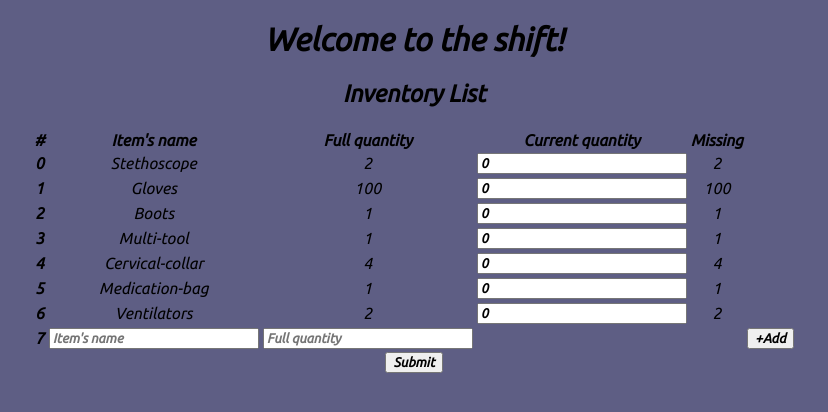
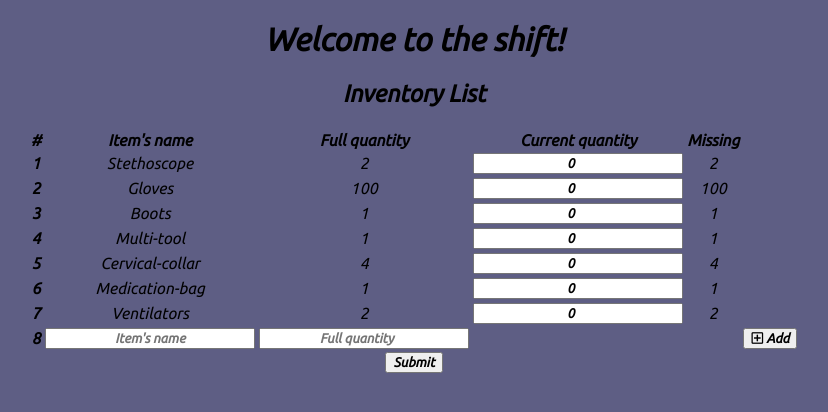
Before and after one commit to ramabadash/paramedics-equipment-list, a React (Create React App) app in the folder paramedics-equipment-list/: page /inventory in a window 1280 px wide. Shown: the top 412 px of the page, without its empty margins (226-1054 px from the left). Built offline with nearby package versions, Linux system fonts and the light colour scheme.

Commit message:
# Fix indexes and add icons

```diff
--- a/paramedics-equipment-list/public/index.html
+++ b/paramedics-equipment-list/public/index.html
@@ -12,6 +12,12 @@
       href="https://fonts.googleapis.com/css2?family=Ubuntu:ital@1&display=swap"
       rel="stylesheet"
     />
+    <link
+      rel="stylesheet"
+      href="https://use.fontawesome.com/releases/v5.13.0/css/all.css"
+      integrity="sha384-Bfad6CLCknfcloXFOyFnlgtENryhrpZCe29RTifKEixXQZ38WheV+i/6YWSzkz3V"
+      crossorigin="anonymous"
+    />
     <meta name="viewport" content="width=device-width, initial-scale=1" />
     <meta name="theme-color" content="#000000" />
     <meta
--- a/paramedics-equipment-list/src/components/AddItemForm.jsx
+++ b/paramedics-equipment-list/src/components/AddItemForm.jsx
@@ -18,7 +18,7 @@ function AddItemForm({ numOfEquipment }) {
   return (
     <tfoot>
       <tr>
-        <th>{numOfEquipment}</th>
+        <th>{numOfEquipment + 1}</th>
         <td>
           <input
             type='text'
@@ -38,7 +38,9 @@ function AddItemForm({ numOfEquipment }) {
         <td></td>
         <td></td>
         <td>
-          <button onClick={handleAddItem}>+Add</button>
+          <button onClick={handleAddItem}>
+            <i className='far fa-plus-square'></i> Add
+          </button>
         </td>
       </tr>
     </tfoot>
--- a/paramedics-equipment-list/src/components/App.jsx
+++ b/paramedics-equipment-list/src/components/App.jsx
@@ -13,6 +13,7 @@ function App() {
         <Route path='/' element={<EntryForm />} />
         <Route path='/inventory' element={<InventoryList />} />
       </Routes>
+      {/* <img src='https://c.tenor.com/221ka27UtMoAAAAi/ambulance-hospital.gif' /> */}
     </div>
   );
 }
--- a/paramedics-equipment-list/src/components/ItemRow.jsx
+++ b/paramedics-equipment-list/src/components/ItemRow.jsx
@@ -15,7 +15,7 @@ function ItemRow({ item, i }) {
   return (
     <tr key={i}>
       <td>
-        <strong>{i}</strong>
+        <strong>{i + 1}</strong>
       </td>
       <td>{item.name}</td>
       <td>{item.fullQuantity}</td>
@@ -36,10 +36,12 @@ function ItemRow({ item, i }) {
       </td>
       {item.deleteAble ? (
         <td>
-          <button onClick={handleDelete}>DELETE</button>
+          <button onClick={handleDelete}>
+            <i className='far fa-trash-alt'></i>
+          </button>
         </td>
       ) : (
-        ''
+        <td></td>
       )}
     </tr>
   );
--- a/paramedics-equipment-list/src/styles/App.css
+++ b/paramedics-equipment-list/src/styles/App.css
@@ -8,6 +8,7 @@ input,
 button {
   font-family: 'Ubuntu', sans-serif;
   font-weight: bold;
+  text-align: center;
 }
 
 table {
```
